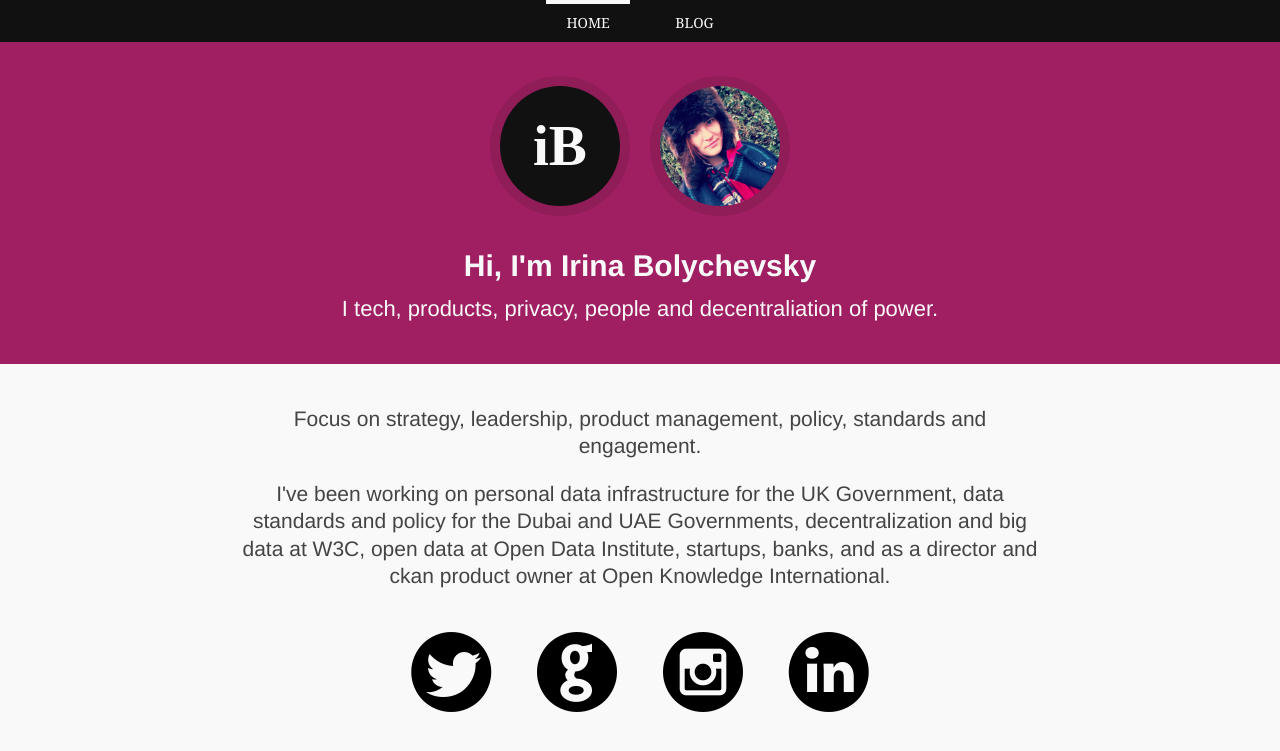
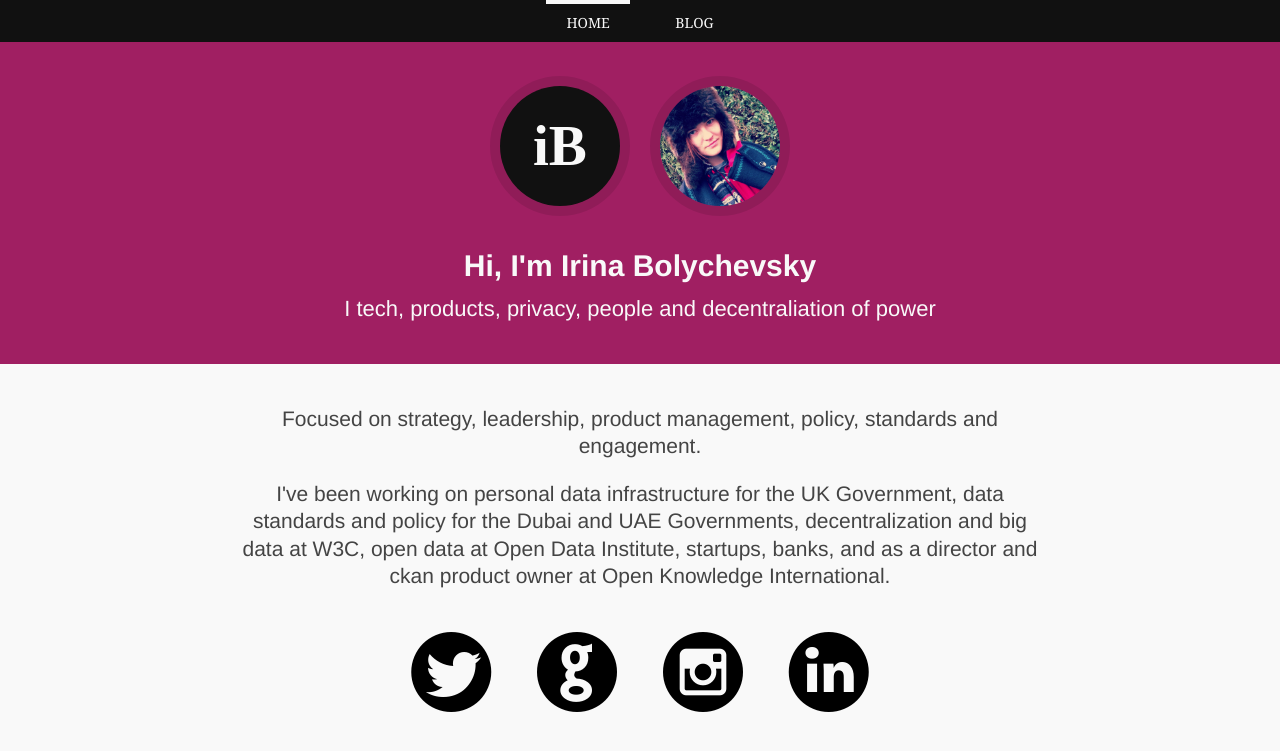
Before and after one commit to shevski/shevski.com, a Jekyll site: the page built from index.html, in a window 1280 px wide. Shown: the top 751 px of the page. Built offline with Jekyll 4.4.1, drawn with Linux system fonts in a browser that asks for light colours.

Commit message:
Update index.html

```diff
--- a/index.html
+++ b/index.html
@@ -12,13 +12,13 @@ selected: home
 			<img class="me u-photo" src="/images/me.png" width="120" height="120">
 		</hgroup>
 		<h1>Hi, I'm <span class="p-name">Irina Bolychevsky</span></h1>
-		<h2>I <i class="fas fa-heart"></i> tech, products, privacy, people and decentraliation of power.
+		<h2>I <i class="fas fa-heart"></i> tech, products, privacy, people and decentraliation of power
 	</div>
 </header>
 
 <section class="work">
 	<div class="wrap p-note">
-		<p>Focus on strategy, leadership, product management, policy, standards and engagement.</p>
+		<p>Focused on strategy, leadership, product management, policy, standards and engagement.</p>
 		<p>I've been working on personal data infrastructure for the UK Government, data standards and policy for the Dubai and UAE Governments, decentralization and big data at W3C, open data at Open Data Institute, startups, banks, and as a director and ckan product owner at Open Knowledge International.</p>
 	</div>
 </section>
```
